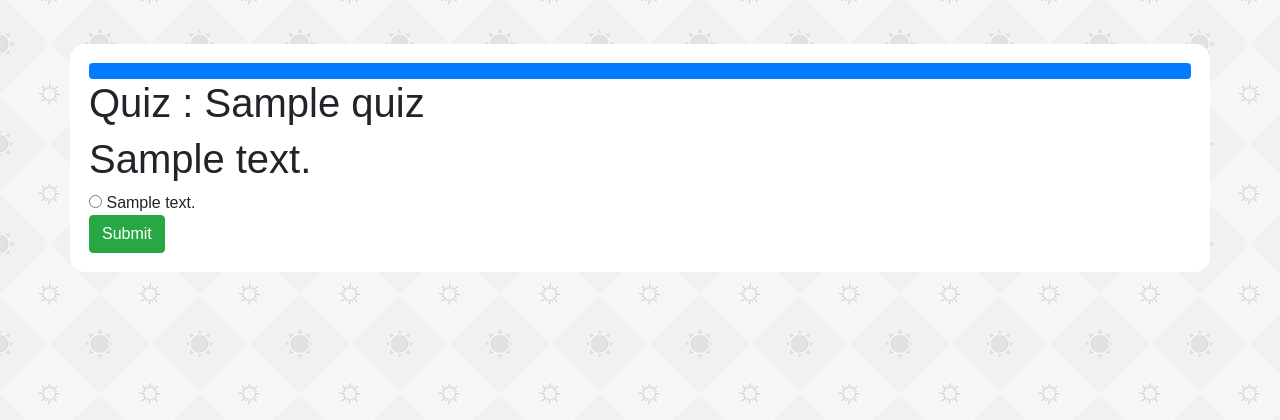
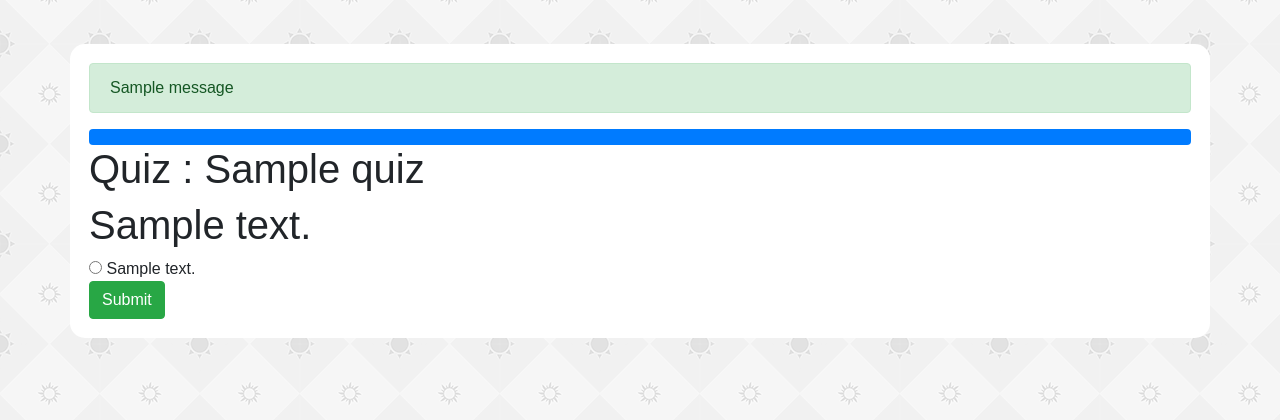
Before and after one commit to rituraj2847/QuizApp, a Django app: page /quiz/1/1 in a window 1280 px wide. Shown: the part 56-476 px from the top of the page. Run offline with Django 3.2, Linux system fonts and the light colour scheme; a user stored in the database is signed in; tables that the repository leaves empty hold one stand-in row (values such as "Sample post"); one stand-in notice (Sample message) is shown; some libraries are stand-ins or nearby versions; some web fonts are replaced.

Commit message:
update view

```diff
--- a/Quiz/templates/question_view.html
+++ b/Quiz/templates/question_view.html
@@ -1,6 +1,11 @@
 {% extends 'base.html' %}
 
 {% block content %}
+{% if messages %}
+{% for message in messages %}
+<div class="alert alert-{{ message.tags }}">{{ message }}</div>
+{% endfor %}
+{% endif %}
 <div class="progress">
   <div class="progress-bar" style="width:{{ done_p }}%"></div>
 </div>
```
